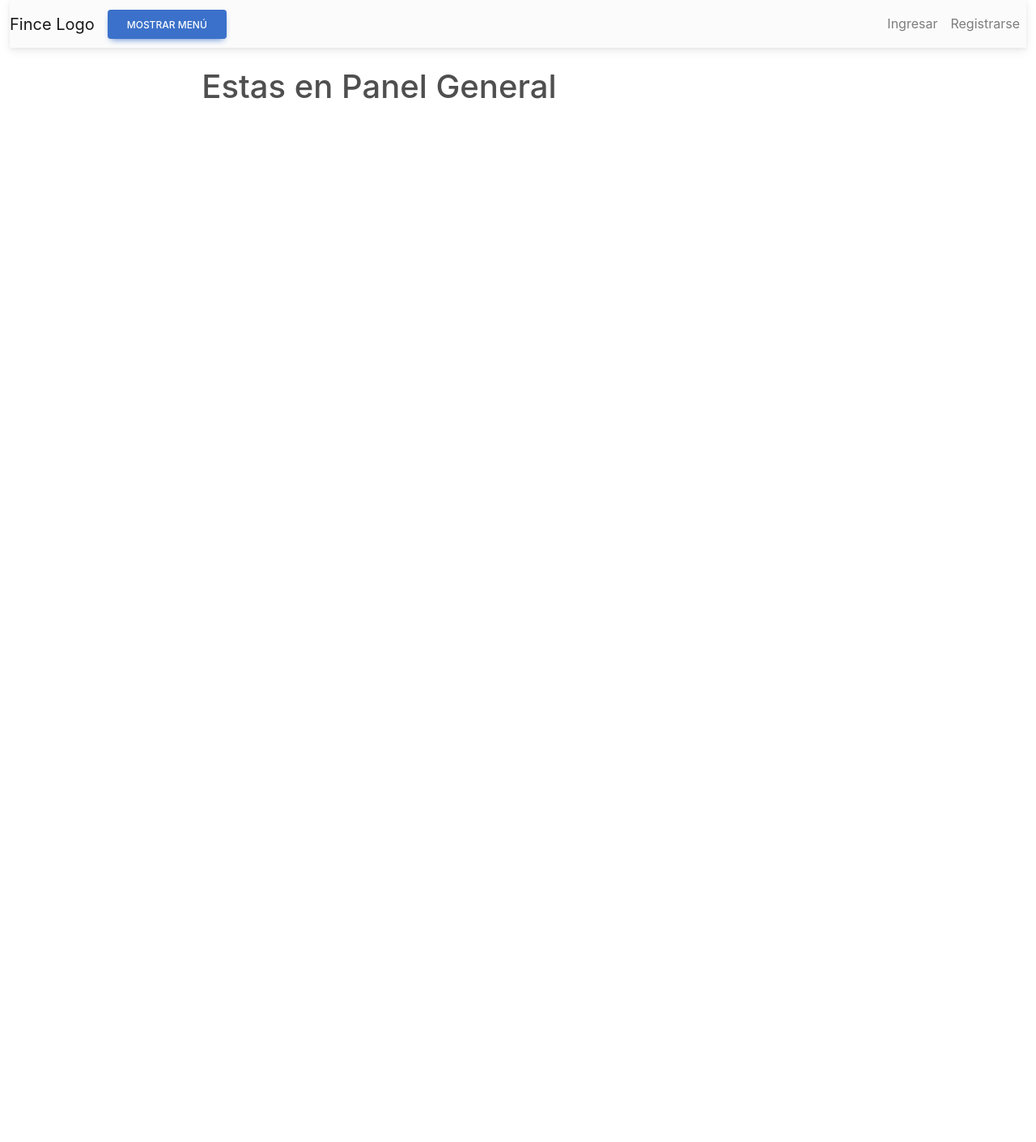
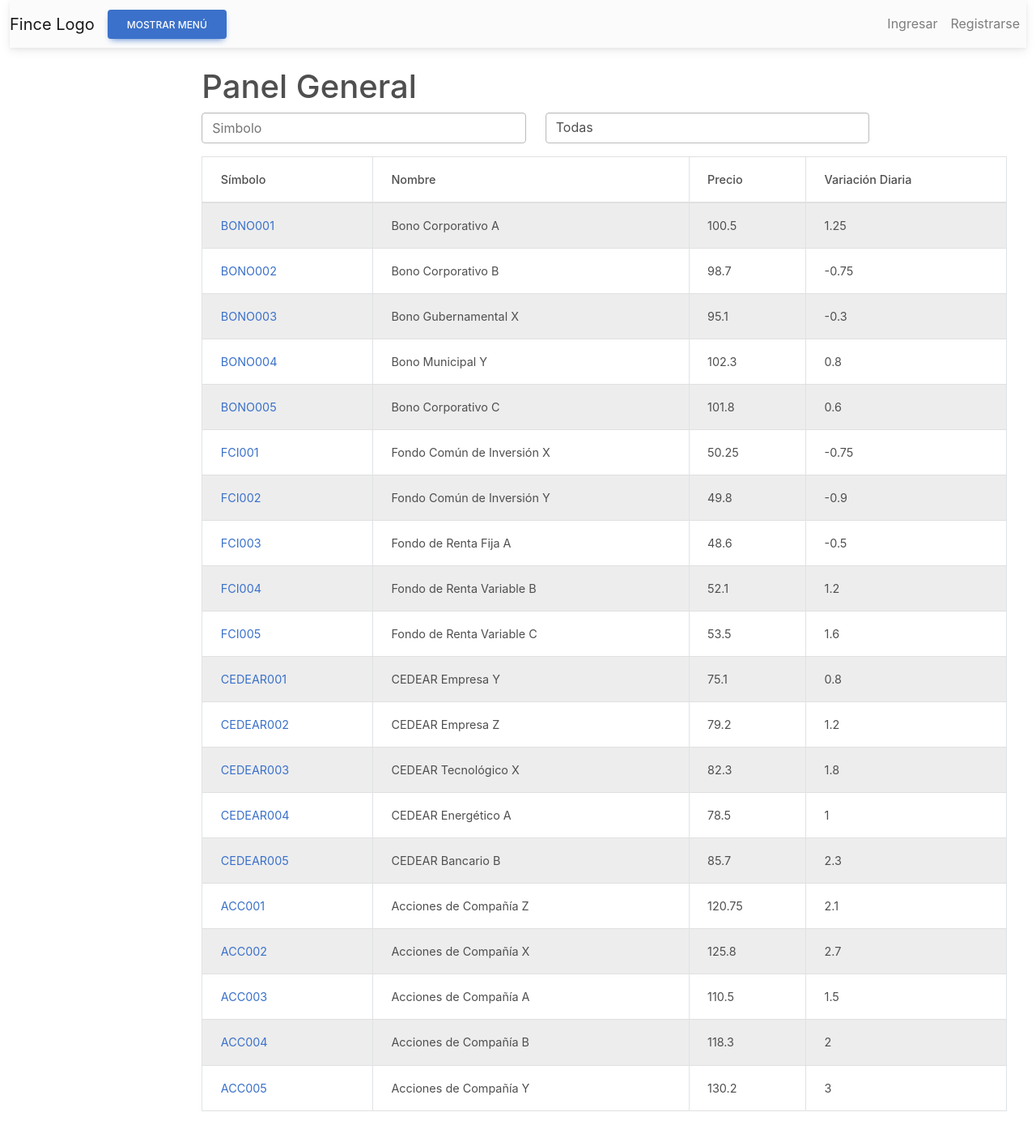
Before and after one commit to cjgonzalezlaffont/finceweb, a React (Create React App) app: page /PanelGeneral in a window 1280 px wide. Shown: the whole page at 81% size. Before the commit the page ends 800 px from the top, so only its background shows below. Built offline with nearby package versions, Linux system fonts and the light colour scheme.

Commit message:
Se agregan los componentes: App/PanelGeneral y Utils/Simbolo ambos sin funcionalidad

```diff
--- a/src/App.js
+++ b/src/App.js
@@ -6,34 +6,29 @@ import { Inicio } from "./Components/App/Inicio";
 import { Objetivos } from "./Components/App/Objetivos";
 import { PanelGeneral } from "./Components/App/PanelGeneral";
 import { Presupuesto } from "./Components/App/Presupuesto";
-import { Menu } from "./Components/Utils/Menu";
+//import { Menu } from "./Components/Utils/Menu";
 import { Header } from "./Components/Utils/Header";
-import { Footer } from "./Components/Utils/Footer";
+//import { Footer } from "./Components/Utils/Footer";
 import { Ingresar } from "./Components/Utils/Ingresar";
 import { Registrar } from "./Components/Utils/Registrar";
 import { Categorias } from "./Components/Utils/Categorias";
-
-import React , {useState} from "react";
-import { Container, Row, Col, Button } from "react-bootstrap";
+import { Simbolo } from "./Components/Utils/Simbolo";
+//import React, { useState } from "react";
+import { Container, Row, Col /*, Button*/ } from "react-bootstrap";
 import { Route, Routes } from "react-router-dom";
 import { Movimientos } from "./Components/Utils/Movimientos";
 
 function App() {
-
-
   return (
     <Container fluid className="h-100 w-100">
       <Row>
         <Col>
-            <Header className="fixed-top w-100" />
-
+          <Header className="fixed-top w-100" />
         </Col>
       </Row>
       <Row>
         <Col className="col-2 m-0">
-          <Container fluid className="mt-3">
-
-          </Container>
+          <Container fluid className="mt-3"></Container>
         </Col>
         <Col className="col-10 m-0 pt-4 pb-4">
           <Container fluid>
@@ -49,11 +44,11 @@ function App() {
               <Route path="/Registrar" element={<Registrar />} />
               <Route path="/Categorias" element={<Categorias />} />
               <Route path="/Movimientos" element={<Movimientos />} />
+              <Route path="/Simbolo/:simbolo" element={<Simbolo />} />
             </Routes>
           </Container>
         </Col>
       </Row>
-
     </Container>
   );
 }
--- a/src/Components/App/PanelGeneral.js
+++ b/src/Components/App/PanelGeneral.js
@@ -1,10 +1,221 @@
-import React from "react";
-import { Container } from "react-bootstrap";
+import React, { useState } from "react";
+import { Container, Row, Col, Form, Table } from "react-bootstrap";
+import { Link } from "react-router-dom";
 
-export const PanelGeneral = () => {
+export const PanelGeneral = (/* { tablaData } */) => {
+  const [searchText, setSearchText] = useState("");
+  const [selectedOption, setSelectedOption] = useState("Todas");
+
+  //tabla data por props o por fetch
+
+  const tablaData = [
+    {
+      simbolo: "BONO001",
+      nombre: "Bono Corporativo A",
+      precio: 100.5,
+      variacionDiaria: 1.25,
+      tipo: "Bonos",
+    },
+    {
+      simbolo: "BONO002",
+      nombre: "Bono Corporativo B",
+      precio: 98.7,
+      variacionDiaria: -0.75,
+      tipo: "Bonos",
+    },
+    {
+      simbolo: "BONO003",
+      nombre: "Bono Gubernamental X",
+      precio: 95.1,
+      variacionDiaria: -0.3,
+      tipo: "Bonos",
+    },
+    {
+      simbolo: "BONO004",
+      nombre: "Bono Municipal Y",
+      precio: 102.3,
+      variacionDiaria: 0.8,
+      tipo: "Bonos",
+    },
+    {
+      simbolo: "BONO005",
+      nombre: "Bono Corporativo C",
+      precio: 101.8,
+      variacionDiaria: 0.6,
+      tipo: "Bonos",
+    },
+    {
+      simbolo: "FCI001",
+      nombre: "Fondo Común de Inversión X",
+      precio: 50.25,
+      variacionDiaria: -0.75,
+      tipo: "Fondo Común de Inversión",
+    },
+    {
+      simbolo: "FCI002",
+      nombre: "Fondo Común de Inversión Y",
+      precio: 49.8,
+      variacionDiaria: -0.9,
+      tipo: "Fondo Común de Inversión",
+    },
+    {
+      simbolo: "FCI003",
+      nombre: "Fondo de Renta Fija A",
+      precio: 48.6,
+      variacionDiaria: -0.5,
+      tipo: "Fondo Común de Inversión",
+    },
+    {
+      simbolo: "FCI004",
+      nombre: "Fondo de Renta Variable B",
+      precio: 52.1,
+      variacionDiaria: 1.2,
+      tipo: "Fondo Común de Inversión",
+    },
+    {
+      simbolo: "FCI005",
+      nombre: "Fondo de Renta Variable C",
+      precio: 53.5,
+      variacionDiaria: 1.6,
+      tipo: "Fondo Común de Inversión",
+    },
+    {
+      simbolo: "CEDEAR001",
+      nombre: "CEDEAR Empresa Y",
+      precio: 75.1,
+      variacionDiaria: 0.8,
+      tipo: "CEDEARs",
+    },
+    {
+      simbolo: "CEDEAR002",
+      nombre: "CEDEAR Empresa Z",
+      precio: 79.2,
+      variacionDiaria: 1.2,
+      tipo: "CEDEARs",
+    },
+    {
+      simbolo: "CEDEAR003",
+      nombre: "CEDEAR Tecnológico X",
+      precio: 82.3,
+      variacionDiaria: 1.8,
+      tipo: "CEDEARs",
+    },
+    {
+      simbolo: "CEDEAR004",
+      nombre: "CEDEAR Energético A",
+      precio: 78.5,
+      variacionDiaria: 1.0,
+      tipo: "CEDEARs",
+    },
+    {
+      simbolo: "CEDEAR005",
+      nombre: "CEDEAR Bancario B",
+      precio: 85.7,
+      variacionDiaria: 2.3,
+      tipo: "CEDEARs",
+    },
+    {
+      simbolo: "ACC001",
+      nombre: "Acciones de Compañía Z",
+      precio: 120.75,
+      variacionDiaria: 2.1,
+      tipo: "Acciones",
+    },
+    {
+      simbolo: "ACC002",
+      nombre: "Acciones de Compañía X",
+      precio: 125.8,
+      variacionDiaria: 2.7,
+      tipo: "Acciones",
+    },
+    {
+      simbolo: "ACC003",
+      nombre: "Acciones de Compañía A",
+      precio: 110.5,
+      variacionDiaria: 1.5,
+      tipo: "Acciones",
+    },
+    {
+      simbolo: "ACC004",
+      nombre: "Acciones de Compañía B",
+      precio: 118.3,
+      variacionDiaria: 2.0,
+      tipo: "Acciones",
+    },
+    {
+      simbolo: "ACC005",
+      nombre: "Acciones de Compañía Y",
+      precio: 130.2,
+      variacionDiaria: 3.0,
+      tipo: "Acciones",
+    },
+  ];
+
+  const filteredData = tablaData.filter((item) => {
+    const includesSearchText = item.simbolo
+      .toLowerCase()
+      .includes(searchText.toLowerCase());
+    const matchesSelectedOption =
+      selectedOption === "Todas" || item.tipo === selectedOption;
+    return includesSearchText && matchesSelectedOption;
+  });
+
   return (
     <Container>
-      <h1>Estas en Panel General</h1>
+      <h1>Panel General</h1>
+      <Row className="mb-3">
+        <Col md={5}>
+          <Form.Group>
+            <Form.Control
+              type="text"
+              placeholder="Simbolo"
+              value={searchText}
+              onChange={(e) => setSearchText(e.target.value)}
+            />
+          </Form.Group>
+        </Col>
+        <Col md={5}>
+          <Form.Group>
+            <Form.Control
+              as="select"
+              value={selectedOption}
+              onChange={(e) => setSelectedOption(e.target.value)}
+            >
+              <option value="Todas">Todas</option>
+              <option value="Bonos">Bonos</option>
+              <option value="Fondo Común de Inversión">
+                Fondo Común de Inversión
+              </option>
+              <option value="CEDEARs">CEDEARs</option>
+              <option value="Acciones">Acciones</option>
+            </Form.Control>
+          </Form.Group>
+        </Col>
+      </Row>
+      <Table striped bordered hover>
+        <thead>
+          <tr>
+            <th>Símbolo</th>
+            <th>Nombre</th>
+            <th>Precio</th>
+            <th>Variación Diaria</th>
+          </tr>
+        </thead>
+        <tbody>
+          {filteredData.map((item, index) => (
+            <tr key={index}>
+              <td>
+                <Link to={`/Simbolo/${item.simbolo}`} state={item}>
+                  {item.simbolo}
+                </Link>
+              </td>
+              <td>{item.nombre}</td>
+              <td>{item.precio}</td>
+              <td>{item.variacionDiaria}</td>
+            </tr>
+          ))}
+        </tbody>
+      </Table>
     </Container>
   );
 };
--- a/src/Components/Utils/Ingresar.js
+++ b/src/Components/Utils/Ingresar.js
@@ -7,7 +7,7 @@ export const Ingresar = () => {
   const [correo, setCorreo] = useState("");
   const [contrasena, setContrasena] = useState("");
   const [error, setError] = useState(null);
-
+  const loginUrl = "htttp://localhost:8080/api/users/login";
   const handleCorreoChange = (e) => {
     setCorreo(e.target.value);
   };
--- /dev/null
+++ b/src/Components/Utils/Simbolo.js
@@ -0,0 +1,45 @@
+import React from "react";
+import { Container, Card, Button, Col } from "react-bootstrap";
+import { useLocation } from "react-router-dom";
+import { Link } from "react-router-dom";
+
+export const Simbolo = () => {
+  const location = useLocation();
+  const simboloData = location.state;
+
+  return (
+    <Container>
+      <Col xs={4} className="mx-auto mt-5">
+        <Card>
+          <Card.Header>Simbolo</Card.Header>
+          <Card.Body>
+            <Card.Title>{simboloData.simbolo}</Card.Title>
+            <Card.Text>
+              <strong>Tipo:</strong> {simboloData.tipo}
+              <br />
+              <strong>Nombre:</strong> {simboloData.nombre}
+              <br />
+              <strong>Precio:</strong> {simboloData.precio}
+              <br />
+              <strong>Variación Diaria:</strong> {simboloData.variacionDiaria}
+              <br />
+              <div className="d-flex justify-content-between mt-3">
+                <Button
+                  as={Link}
+                  to="/PanelGeneral"
+                  variant="primary"
+                  className="m-1"
+                >
+                  Volver al Panel General
+                </Button>
+                <Button variant="success" className="m-1">
+                  Agregar a Cartera
+                </Button>
+              </div>
+            </Card.Text>
+          </Card.Body>
+        </Card>
+      </Col>
+    </Container>
+  );
+};
```
Also changed, not shown: src/Components/Utils/Categorias.js (+124 -64 lines).
